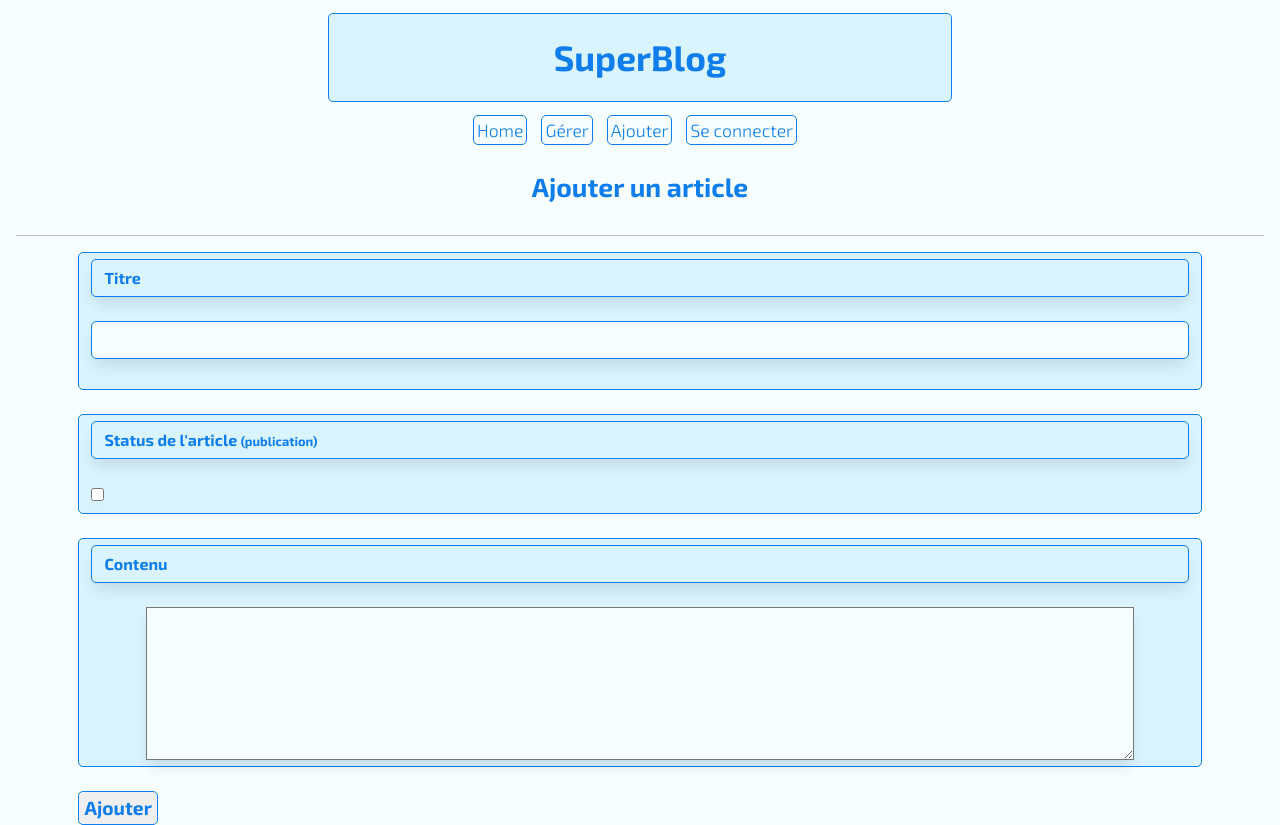
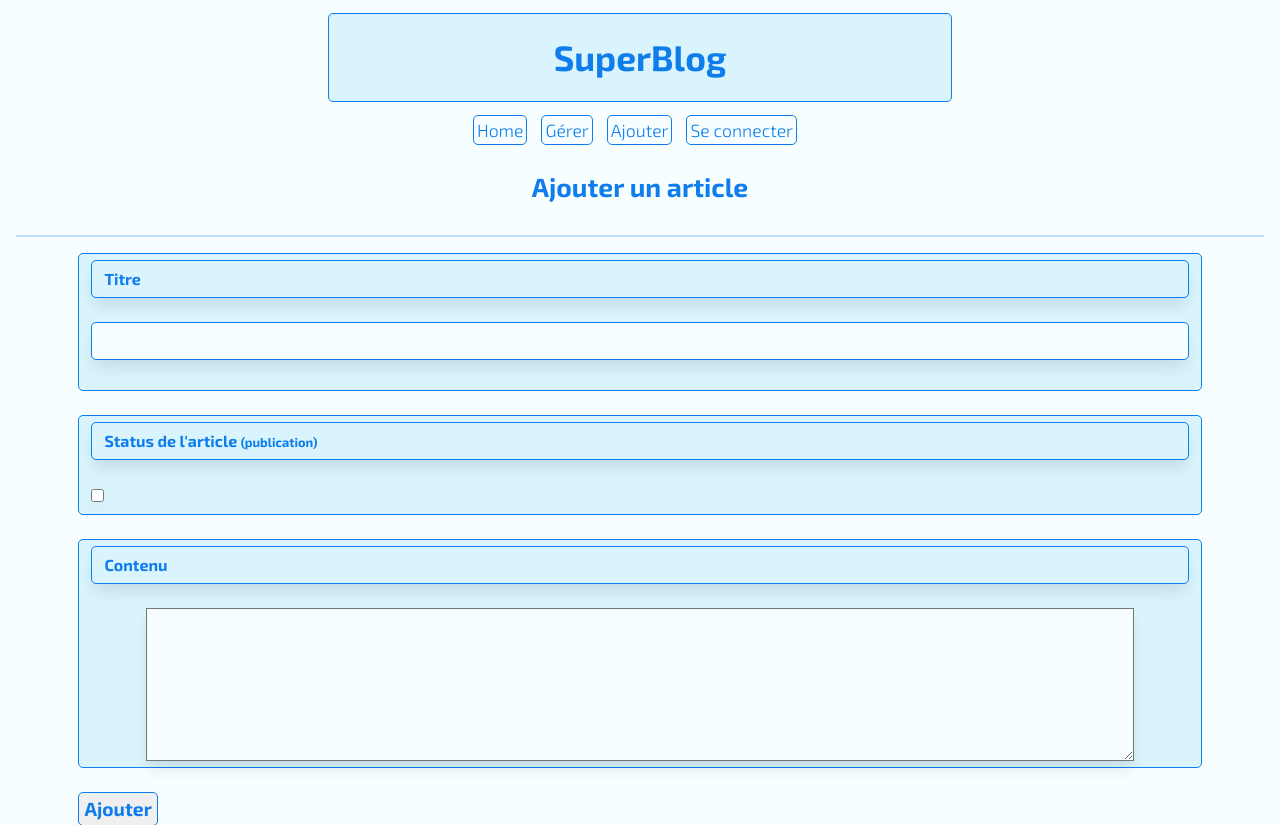
Before and after one commit to aKelleter/Superblog, a PHP site: page /add.php in a window 1280 px wide. Shown: the top 825 px of the page. Run offline with PHP 8.4, Linux system fonts and the light colour scheme; some libraries are stand-ins or nearby versions.

Commit message:
Update styles.css

```diff
--- a/assets/css/styles.css
+++ b/assets/css/styles.css
@@ -186,12 +186,7 @@ article a {
 
  hr {
     margin: 1rem 0;
-    color: inherit;
-    border: 0;
-      border-top-width: 0px;
-      border-top-style: none;
-      border-top-color: currentcolor;
-    border-top: var(--border-width) solid;
+    border: var(--border-width) solid var(--menu-item-color);
     opacity: .25;
  }
 
```
